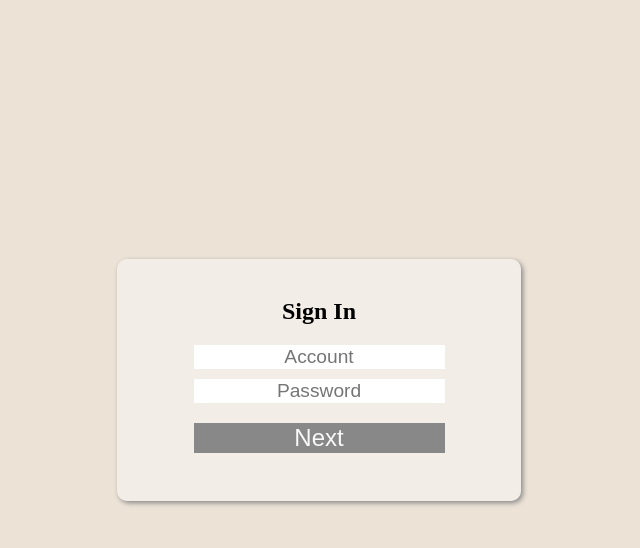
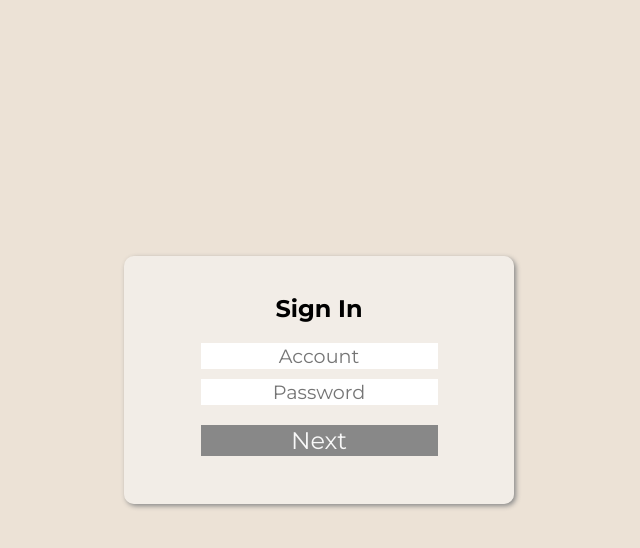
Before and after one commit to YuuuFen/work_personal_website, a PHP site: page /back/signin.php in a window 1280 px wide. Shown: the top 548 px of the page, without its empty margins (321-961 px from the left). Run offline with PHP 8.4, Linux system fonts and the light colour scheme.

Commit message:
套用字體

```diff
--- a/css/style_signin.css
+++ b/css/style_signin.css
@@ -1,3 +1,4 @@
+@import url(https://fonts.googleapis.com/css?family=Montserrat:400,700);
 body, h2 {
   padding: 0;
   margin: 0;
@@ -8,6 +9,10 @@ body {
   background-repeat: no-repeat;
   background-attachment: fixed;
   overflow: hidden;
+}
+
+h2, input, button {
+  font-family: 'Montserrat';
 }
 
 #home {
--- a/css/style_signin.sass
+++ b/css/style_signin.sass
@@ -1,3 +1,5 @@
+@import url(https://fonts.googleapis.com/css?family=Montserrat:400,700);
+
 body, h2
     padding: 0
     margin: 0
@@ -7,6 +9,9 @@ body
     background-repeat: no-repeat
     background-attachment: fixed
     overflow: hidden
+
+h2,input,button
+    font-family: 'Montserrat'
 
 #home
     display: flex
```
Also changed, not shown: 1 other file.
